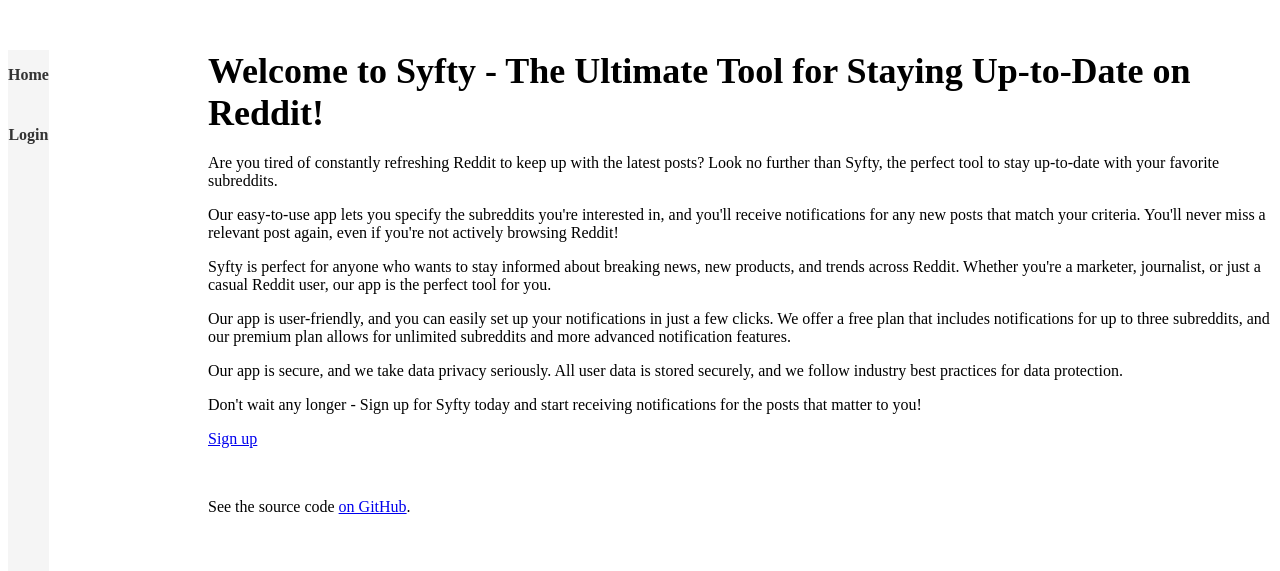
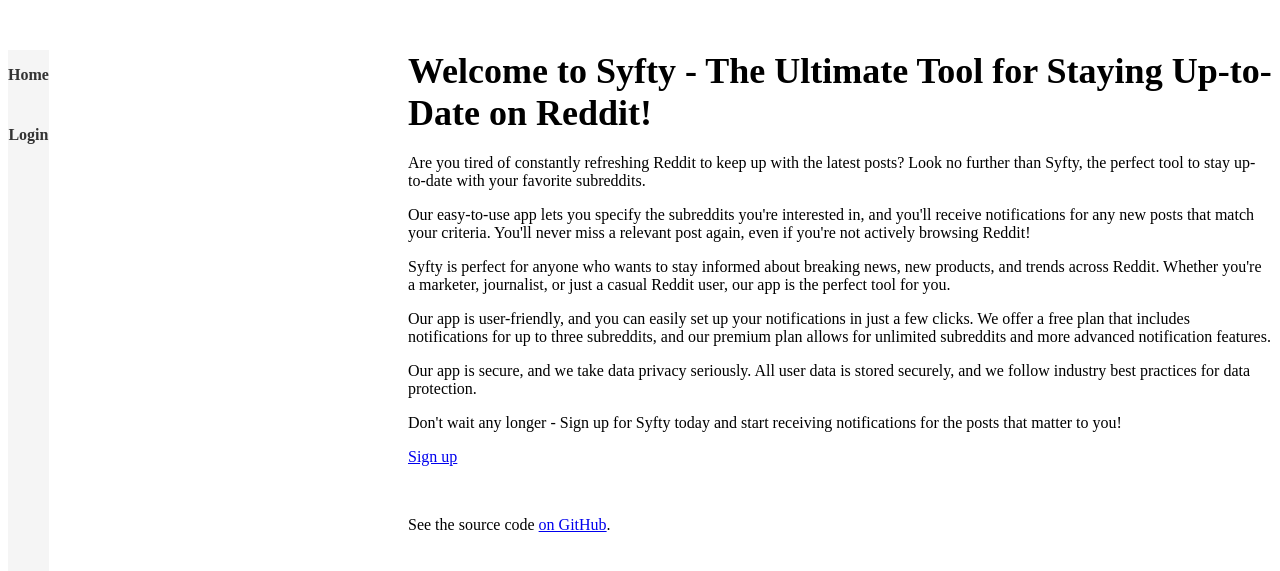
Before and after one commit to erikkristoferanderson/syfty-django, a Django app: page / in a window 1280 px wide. Shown: the top 571 px of the page. Run offline with Django 4.2, Linux system fonts and the light colour scheme; parts of the project's set-up code (start-up, migrations or seed data) failed here and were passed over.

Commit message:
update style

```diff
--- a/static/css/styles.css
+++ b/static/css/styles.css
@@ -58,5 +58,5 @@
 
   .col-sm-10 {
     margin-top: 50px;
-    margin-left: 200px; /* adjust this to match the width of your sidebar */
+    margin-left: 400px; /* adjust this to match the width of your sidebar */
   }
```
